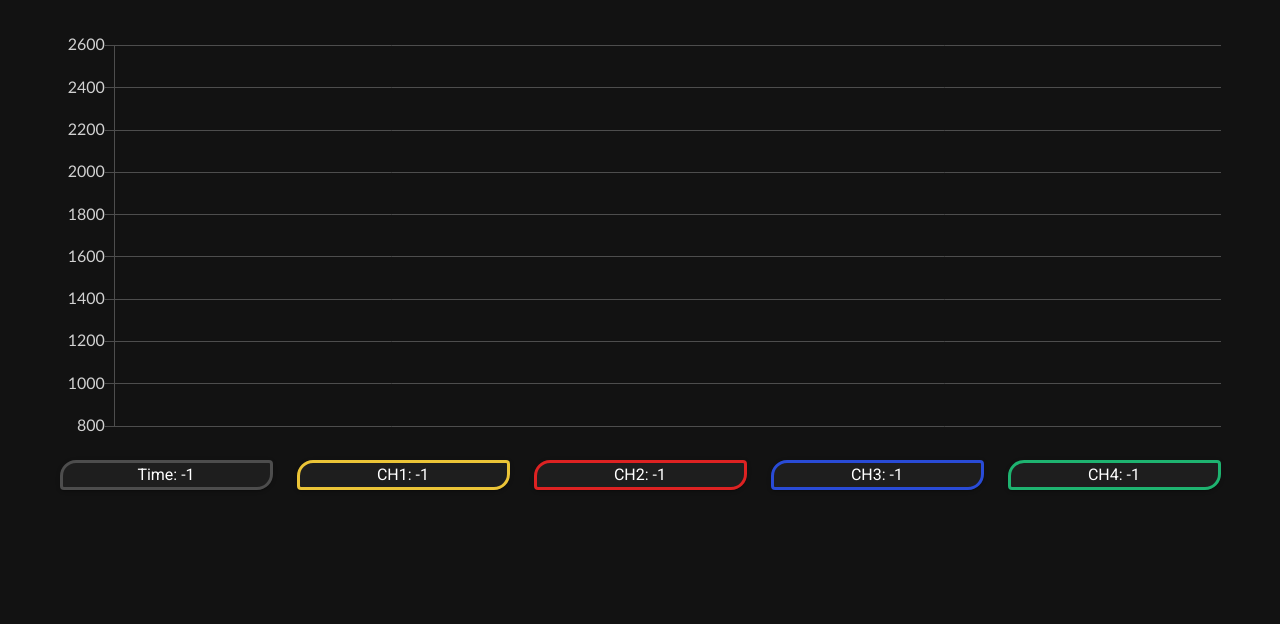
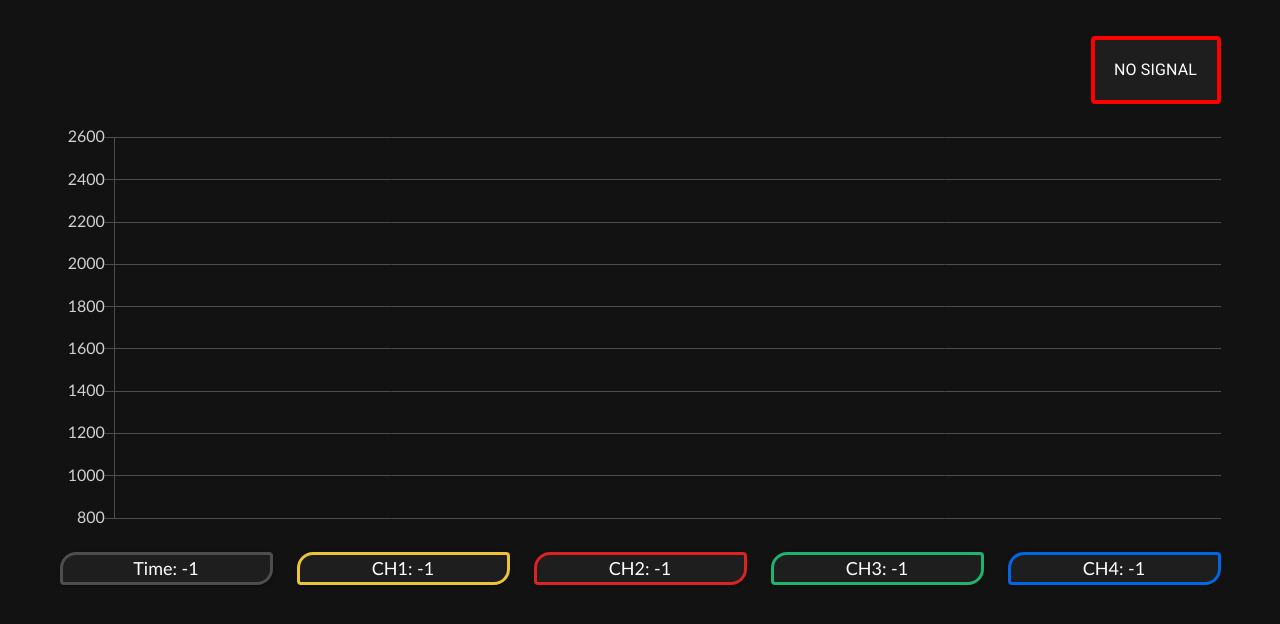
Before and after one commit to cjowski/electron-vue, a Vue app: page / in a window 1280 px wide. Shown: the top 624 px of the page. Built offline with nearby package versions, Linux system fonts and the light colour scheme; no server answers.

Commit message:
added displaying if FM signal exists

```diff
--- a/src/App.vue
+++ b/src/App.vue
@@ -1,5 +1,5 @@
 <template>
-  <v-app>
+  <v-app style="font-family: Calibri;">
     <!-- <v-app-bar
       app
       color="primary"
--- a/src/components/EspJsonShower.vue
+++ b/src/components/EspJsonShower.vue
@@ -1,16 +1,31 @@
 <template>
   <v-container>
     <v-row class="pt-6">
+      <v-col class="d-flex justify-end">
+        <v-card
+          outlined
+          width="130"
+          :style="'border: 4px solid ' + fmSignalBorderColor"
+        >
+          <v-card-title class="justify-center text-subtitle-1">
+            <span>
+              {{fmSignalActiveText}}
+            </span>
+          </v-card-title>
+        </v-card>
+      </v-col>
+    </v-row>
+    <v-row>
       <fm-channel-values-chart :channelColors="channelColors" />
     </v-row>
-    <v-row>
+    <v-row style="font-size: 18px;">
       <v-col>
         <v-card
           shaped
           style="border: 3px solid #4d4d4d;"
         >
-          <div style="text-align: center">
-            {{"Time: " + time}}
+          <div style="text-align: center;">
+            {{"Time: " + timeInSeconds}}
           </div>
         </v-card>
       </v-col>
@@ -37,8 +52,8 @@
       channelColors: [
         "#ebc437",
         "#dd2222",
-        "#294bd6",
-        "#1eb370"
+        "#1eb370",
+        "#0067e6"
       ]
     }),
     components: {
@@ -48,20 +63,36 @@
       espFmChannelValuesJson() {
         return this.$store.getters.espFmChannelValuesJson;
       },
-      lastFmChannelValues: function () {
+      lastFmChannelValues() {
         if (this.espFmChannelValuesJson == null) {
           return null;
         }
         return this.espFmChannelValuesJson.FmChannelValues[this.espFmChannelValuesJson.FmChannelValues.length - 1];
       },
-      time: function () {
-        if (this.espFmChannelValuesJson == null) {
+      timeInSeconds() {
+        if (this.lastFmChannelValues == null) {
           return -1;
         }
-        return this.lastFmChannelValues.Time;
+        return parseInt(this.lastFmChannelValues.Time / 1000);
       },
-      fmChannelValues: function () {
-        if (this.espFmChannelValuesJson == null) {
+      fmSignalActive() {
+        if (this.lastFmChannelValues == null) {
+          return false;
+        }
+        return this.lastFmChannelValues.FmSignalActive;
+      },
+      fmSignalActiveText() {
+        return this.fmSignalActive
+          ? "SIGNAL"
+          : "NO SIGNAL";
+      },
+      fmSignalBorderColor() {
+        return this.fmSignalActive
+          ? "green"
+          : "red";
+      },
+      fmChannelValues() {
+        if (this.lastFmChannelValues == null) {
           return [-1, -1, -1, -1];
         }
         var values = [];
--- a/src/components/FmChannelValuesChart.vue
+++ b/src/components/FmChannelValuesChart.vue
@@ -24,7 +24,7 @@
     },
 
     data: () => ({
-      chartData: null,
+      chartData: {},
       fmChannelValues: {
         time: [],
         ch1: [],
--- a/src/main.js
+++ b/src/main.js
@@ -2,7 +2,7 @@ import Vue from 'vue'
 import App from './App.vue'
 import router from './router'
 import store from './store'
-import vuetify from './plugins/vuetify';
+import vuetify from './plugins/vuetify'
 
 Vue.config.productionTip = false
 
```
